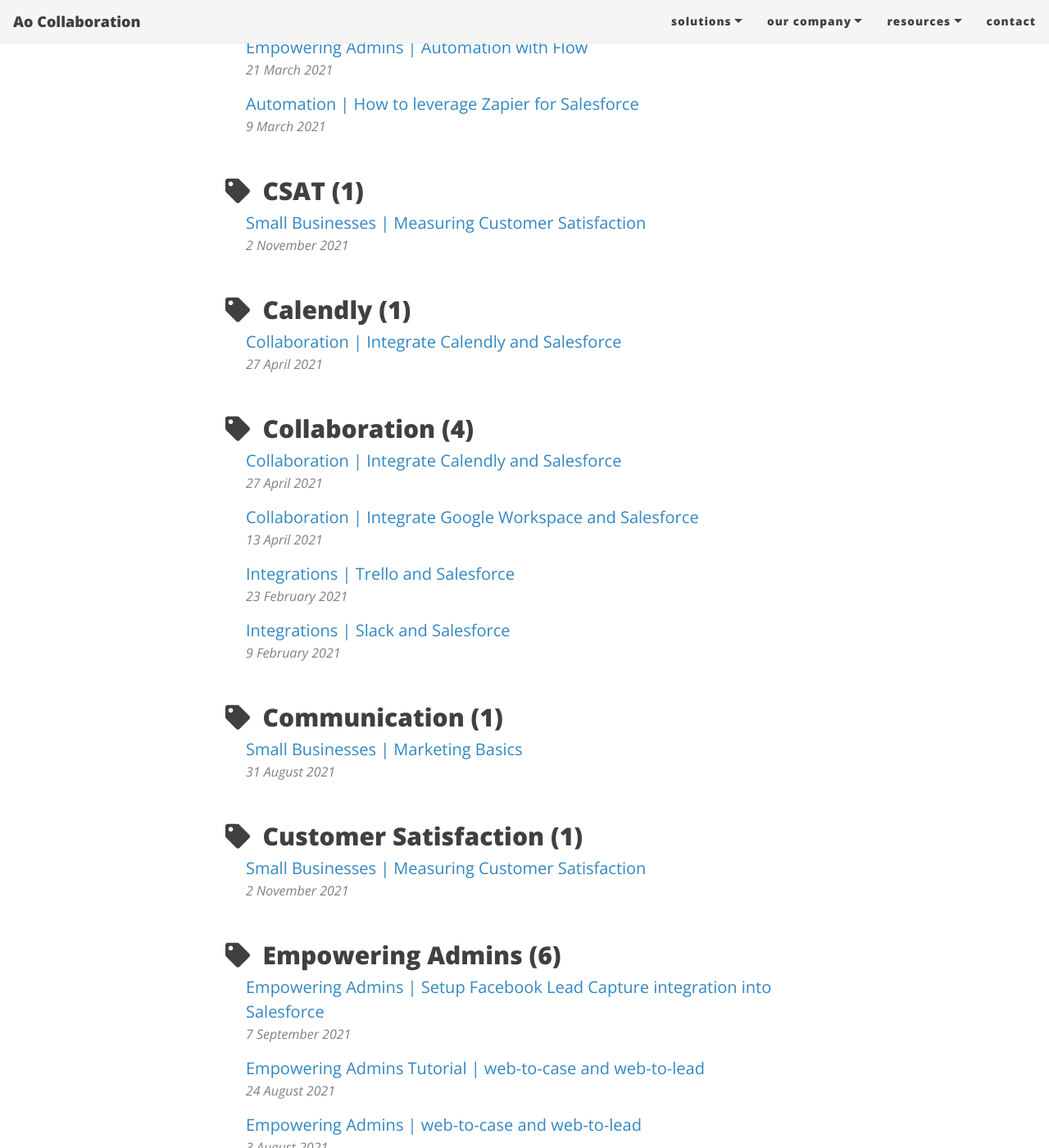
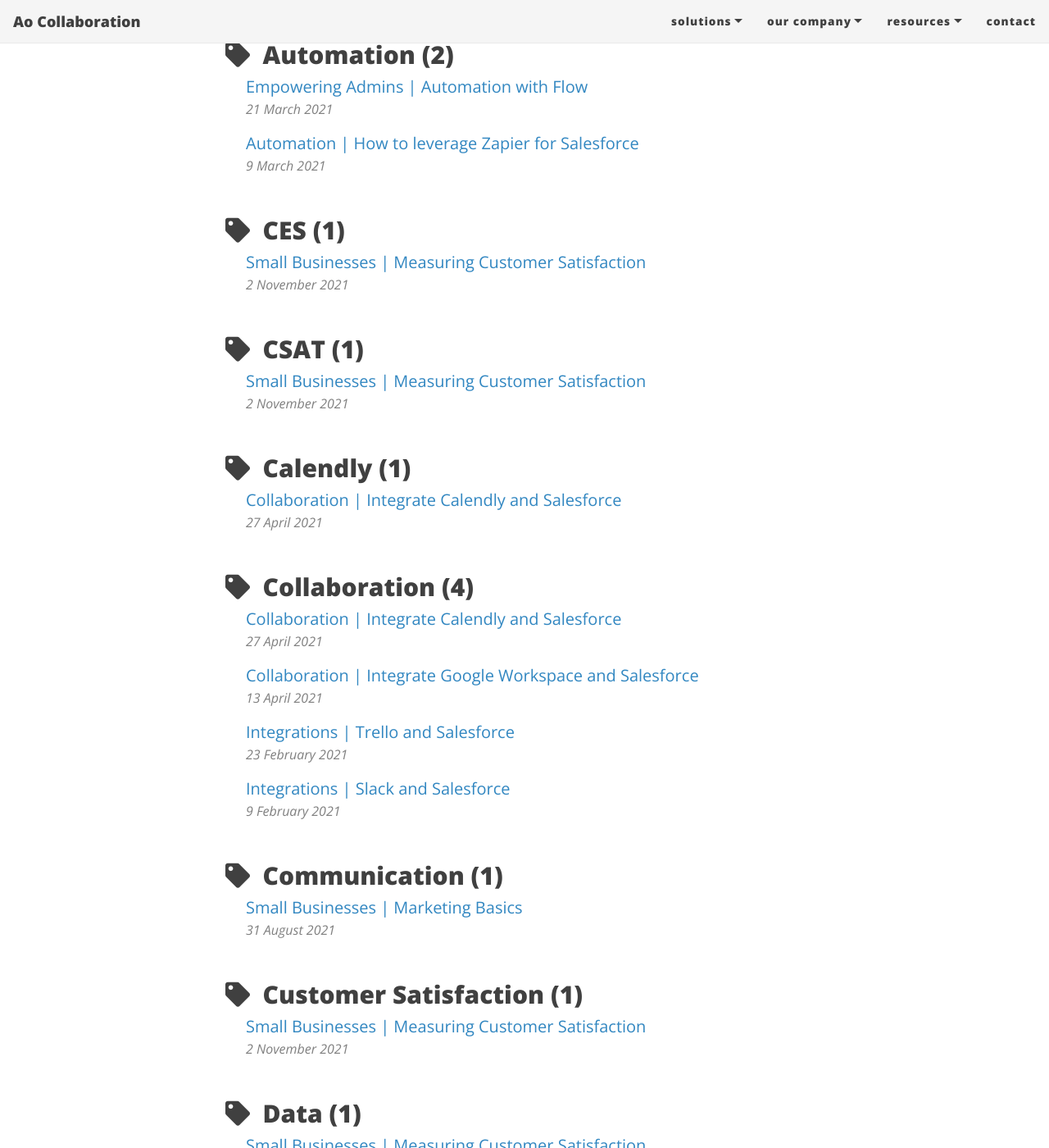
Before and after one commit to Ao-Collaboration/Ao-Collaboration.github.io, a Jekyll site: the page built from tags.html, in a window 1280 px wide and 1400 px high, scrolled down 1074 px. Shown: the whole window at 82% size. Built offline with Jekyll 4.4.1, drawn with Linux system fonts in a browser that asks for light colours; nearby versions of some CDN libraries; comment, search, counter and statistics services are not loaded; some of the changed text lies outside the part shown.

Commit message:
Update 2021-11-02-measuring-customer-satisfaction.md

```diff
--- a/_posts/2021-11-02-measuring-customer-satisfaction.md
+++ b/_posts/2021-11-02-measuring-customer-satisfaction.md
@@ -6,7 +6,7 @@
 cover-img: assets/img/main-header.png
 thumbnail-img: assets/img/2021-11-02-measuring-thumbnail.jpg
 share-img: assets/img/2021-11-02-measuring-share.jpg
-tags: [Small Businesses, CSAT, Customer Satisfaction]
+tags: [Small Businesses, CSAT, NPS, CES, Data, Customer Satisfaction]
 ---
 
 ## It all starts with Customer Service
```
